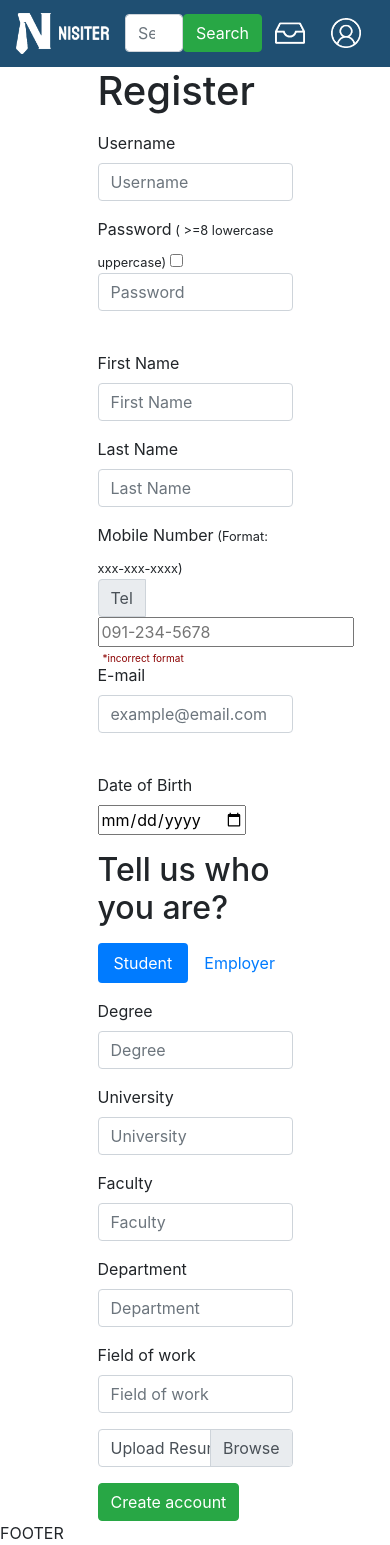
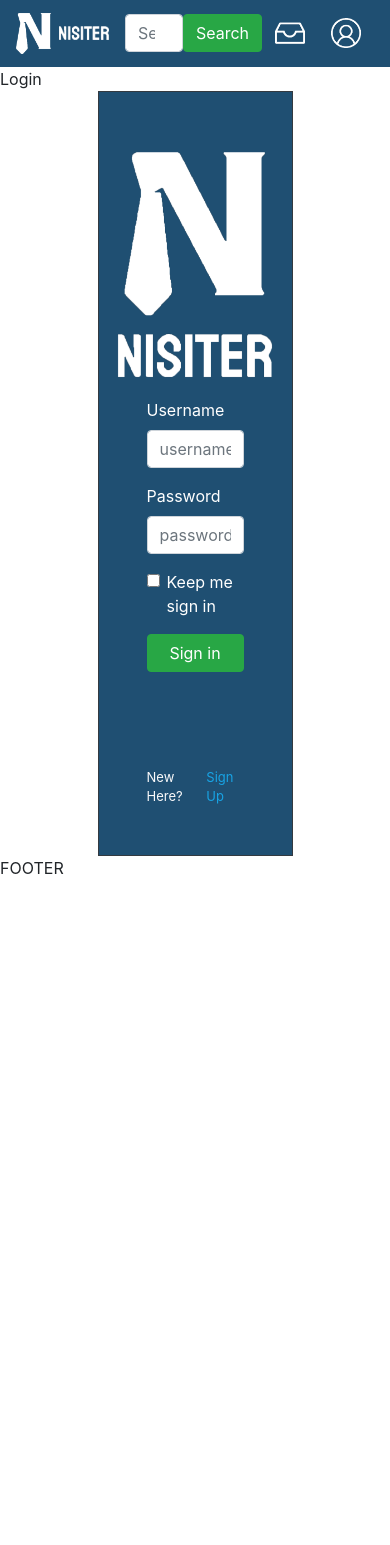
Before and after one commit to 2110336-SoftwareEngineering2/sec3_ALLA, a React (Create React App) app in the folder frontend/: page /login in a window 390 px wide. After the commit the page ends 880 px from the top, so only its background shows below. Built offline with nearby package versions, Linux system fonts and the light colour scheme.

Commit message:
fix conflict

```diff
--- a/frontend/src/pages/Login/index.js
+++ b/frontend/src/pages/Login/index.js
@@ -1,435 +1,134 @@
 import React, { useCallback, useEffect, useState } from "react";
-import { useLocation, useHistory } from "react-router-dom";
-import { useSelector, useDispatch } from "react-redux";
-import "react-phone-number-input/style.css";
-import PhoneInput from "react-phone-number-input";
+import { useLocation, useHistory } from 'react-router-dom'
+import { useSelector, useDispatch } from 'react-redux';
 import "./style.scss";
-import DatePicker from "react-datepicker";
-import axios from "axios";
+import Nisiter from "../../assets/nav_photo/Nisiter.png";
+import axios from 'axios';
 
-//import Select from "react-dropdown-select";
+export default function Login() {
+  const location = useLocation();
+  console.log(location)
+  const history = useHistory();
 
-import "react-datepicker/dist/react-datepicker.css";
-
-export default function Register() {
-  const location = useLocation();
-  const history = useHistory();
   const dispatch = useDispatch();
-  const AuthState = useSelector((state) => state.Auth);
+  const AuthState = useSelector(state => state.Auth);
 
   const initFormData = {
     username: "",
     password: "",
-    firstname: "",
-    lastname: "",
-    phone_no: "",
-    email: "",
-    isStudent: true,
-    Dateofbirth: "",
-  };
-  const initStudent = {
-    university: "",
-    degree: "",
-    faculty: "",
-    department: "",
-    fieldofwork: "",
-    resume: "",
+    stayLogin: false,
   };
 
-  const initEmployer = {
-    company: "",
-    fieldofwork: "",
-    position: "",
-  };
-  const [student, setStudent] = useState(initStudent);
   const [formData, setFormData] = useState(initFormData);
-  const [employer, setEmployer] = useState(initEmployer);
-  console.log(formData.Dateofbirth);
-  useEffect(() => {
-    console.log(formData);
-  }, [formData]);
-  function toggle() {
-    var x = document.getElementById("myPW");
-    if (x.type == "password") {
-      x.type = "text";
-    } else {
-      x.type = "password";
-    }
-    console.log(x.type)
-  }
-  function validateForm() {
-    if (
-      formData.username == "" ||
-      formData.password == "" ||
-      formData.firstname == "" ||
-      formData.lastname == "" ||
-      formData.phone_no == "" ||
-      formData.email == "" ||
-      formData.Dateofbirth == ""
-    )
-      return false;
-    if (formData.isStudent) {
-      return (
-        student.university == "" ||
-        student.degree == "" ||
-        student.faculty == "" ||
-        student.department == "" ||
-        student.fieldofwork == ""
-      );
-    }
-    else {
-      return (
-        employer.company == "" ||
-        employer.fieldofwork == "" ||
-        employer.position == ""
-      );
-    }
-  }
-  async function onRegisterHandler(e) {
-    if (!validateForm) {
-      alert("every blanks must be filled out");
-      return;
-    }
+  //console.log("form obj", formData);
+
+  async function onLoginHandler(e) {
     e.preventDefault();
-    var validInput = true;
-    await axios
-      .post("http://localhost:8300/user/check-username", {
-        username: formData.username,
+    await axios.post('http://127.0.0.1:8300/auth/login', {
+      "username": formData.username,
+      "password": formData.password
     })
-      .then((response) => {
-        if (response.data) {
-          alert("Your username is not unique!");
-          validInput = false;
-          return;
-        }
-      })
-      .catch((error) => {
-        console.log(error);
-      });
-    if (!validInput) return;
-    if (formData.isStudent) {
-      await axios
-        .post("http://127.0.0.1:8300/user", {
-          username: formData.username,
-          password: formData.password,
-          type: "STUDENT",
-          email: formData.email,
-          firstName: formData.firstname,
-          lastName: formData.lastname,
-          phoneNumber: formData.phone_no,
-          birthDate: formData.Dateofbirth,
-          university: student.university,
-          degree: student.degree,
-          faculty: student.faculty,
-          department: student.department,
-          fields_of_work: student.fieldofwork,
-        })
-        .then((response) => {
-          console.log("response", response);
+      .then(response => {
+        console.log('response', response)
         if (response.status === 201) {
           //console.log('Auth State', AuthState)
-            /* if (confirm("Register success!")){
-                            history.push("/login")
+          dispatch({ type: "LOGIN_SUCCESS", payload: { "id": response.data.id, "token": response.data.token } })
         }
-                        else {
-                            history.push("/login")
-                        } */
-          }
-          return response;
+        return response
       })
-        .catch((error) => {
-          alert(error.response.data.message);
-          console.log(error.response);
-          return error;
-        });
-    } else {
-      await axios
-        .post("http://127.0.0.1:8300/user", {
-          username: formData.username,
-          password: formData.password,
-          type: "EMPLOYER",
-          email: formData.email,
-          firstName: formData.firstname,
-          lastName: formData.lastname,
-          phoneNumber: formData.phone_no,
-          company: employer.company,
-          position: employer.position,
-          fields_of_work: employer.fieldofwork,
-        })
-        .then((response) => {
-          console.log("response", response);
-          if (response.status === 201) {
-            //console.log('Auth State', AuthState)
-            /* if (confirm("Register success!")){
-                            history.push("/login")
-                        }
-                        else {
-                            history.push("/login")
-                        } */
-          }
-          return response;
-        })
-        .catch((error) => {
-          alert(error.response.data.message);
-          console.log(error.response);
-          return error;
+      .catch(error => {
+        alert(error.response.data.message)
+        console.log(error.response)
+        return error
       });
   }
+
+  useEffect(() => {
+    console.log('Auth State in useEffect', AuthState)
+    if (AuthState.isLogin === true) {
+      history.push('/')
     }
+  }, [AuthState.isLogin])
+
+
+
   return (
-    <form className="form-container" onSubmit={onRegisterHandler}>
-      <div className="d-flex justify-content-left">
-        <header className=" pb-2">
-          <h1> Register </h1>
+    <div>
+      Login
+      <div className="form-container border border-dark Login_backgroud">
+        <div className="p-5">
+          <header class="d-flex justify-content-center pb-2 font-header">
+
+            <img src={Nisiter} alt="Logo" className="photo_size"></img>
           </header>
-      </div>
-      <div class="form-row">
-        <div class="form-group col-md-6">
-          <label for="inputEmail4">Username</label>
+          <form onSubmit={onLoginHandler}>
+            <div class="form-group">
+              <label for="inputEmail4" className="font-login">Username</label>
               <input
                 type="text"
                 class="form-control"
-            pattern=".{8,}"
+                id="inputEmail4"
+                value={formData.username}
                 onChange={(e) =>
                   setFormData({ ...formData, username: e.target.value })
                 }
-            placeholder="Username"
+                placeholder={"username"}
               ></input>
             </div>
-        <div class="form-group col-md-6">
-          <label for="inputPassword4">Password</label>
-          <small> ( {">"}=8 lowercase uppercase) </small>
-          <input type="checkbox" onClick={toggle}></input>
+            <div class="form-group ">
+              <label for="inputPassword4" className="font-login">Password</label>
               <input
                 type="password"
                 class="form-control"
-            id="myPW"
+                id="inputPassword4"
+                value={formData.password}
                 onChange={(e) =>
                   setFormData({ ...formData, password: e.target.value })
                 }
-            placeholder="Password"
-            pattern="(?=.*\d)(?=.*[a-z])(?=.*[A-Z]).{8,}"
-          ></input>
-          <span class="validity"></span>
-          <br></br>
-        </div>
-      </div>
-      <div class="form-row">
-        <div class="form-group col-md-6">
-          <label for="inputPassword4">First Name</label>
-          <input
-            type="text"
-            class="form-control"
-            onChange={(e) =>
-              setFormData({ ...formData, fname: e.target.value })
-            }
-            value={formData.fname}
-            placeholder="First Name"
+                placeholder={"password"}
               ></input>
             </div>
 
-        <div class="form-group col-md-6">
-          <label for="inputAddress">Last Name</label>
+            <div class="form-group">
+              <div class="form-check">
                 <input
-            type="text"
-            class="form-control"
-            onChange={(e) =>
-              setFormData({ ...formData, lname: e.target.value })
-            }
-            placeholder="Last Name"
+                  class="form-check-input"
+                  type="checkbox"
+                  id="gridCheck"
                 ></input>
-        </div>
-      </div>
-
-      <div class="form-group">
-        <label for="inputAddress">Mobile Number</label>
-        <small> (Format: xxx-xxx-xxxx) </small>
-        <div class="input-group">
-          <div class="input-group-prepend">
-            <div class="input-group-text">Tel</div>
-          </div>
-          <input
-            type="tel"
-            required
-            id="telNo"
-            name="telNo"
-            class="form"
-            placeholder="091-234-5678"
-            pattern="[0-9]{3}-[0-9]{3}-[0-9]{4}"
-            value={formData.phone_no}
-            onChange={(e) =>
-              setFormData({ ...formData, phone_no: e.target.value })
-            }
-          ></input>
-          <span class="validity"></span>
-        </div>
-      </div>
-      <div class="form-group">
-        <label for="inputAddress">E-mail</label>
-        <input
-          type="email"
-          pattern="[a-z0-9._%+-]+@[a-z0-9.-]+\.[a-z]{2,4}$"
-          class="form-control"
-          placeholder="example@email.com"
-          onChange={(e) => setFormData({ ...formData, email: e.target.value })}
-        ></input>
-        <span class="validity"></span>
-        <br></br>
-      </div>
-      <div class="form-group">
-        <label className="d-block">Date of Birth</label>
-        <div class="input-group">
-          {/* <div class="input-group-prepend">
-                        <i class="fa fa-calendar input-group-text" aria-hidden="true"></i>
-                    </div> */}
-          <input
-            type="date"
-            onChange={(e) =>
-              setFormData({ ...formData, Dateofbirth: e.target.value })
-            }
-          ></input>
-        </div>
-      </div>
-      <div className="d-flex justify-content-left">
-        <header className=" pb-2">
-          <h2> Tell us who you are? </h2>
-        </header>
-      </div>
-      <ul className="nav nav-pills mb-3">
-        <li className="list-item">
-          <a
-            className={`nav-link ${formData.isStudent ? "active" : ""}`}
-            onClick={(e) => setFormData({ ...formData, isStudent: true })}
-          >
-            Student
-          </a>
-        </li>
-        <li className="list-item">
-          <a
-            className={`nav-link ${!formData.isStudent ? "active" : ""}`}
-            onClick={(e) => setFormData({ ...formData, isStudent: false })}
-          >
-            Employer
-          </a>
-        </li>
-      </ul>
-      {formData.isStudent ? (
-        <div>
-          <div class="form-row">
-            <div class="form-group col-md-6">
-              <label for="inputEmail4">Degree</label>
-              <input
-                type="text"
-                class="form-control"
-                onChange={(e) =>
-                  setStudent({ ...student, degree: e.target.value })
-                }
-                placeholder="Degree"
-              ></input>
-            </div>
-            <div class="form-group col-md-6">
-              <label>University</label>
-              <input
-                type="text"
-                class="form-control"
-                onChange={(e) =>
-                  setStudent({ ...student, university: e.target.value })
-                }
-                placeholder="University"
-              ></input>
-            </div>
-          </div>
-          <div class="form-row">
-            <div class="form-group col-md-6">
-              <label for="inputFaculty4">Faculty</label>
-              <input
-                type="text"
-                class="form-control"
-                onChange={(e) =>
-                  setStudent({ ...student, faculty: e.target.value })
-                }
-                placeholder="Faculty"
-              ></input>
-            </div>
-
-            <div class="form-group col-md-6">
-              <label for="inputAddress">Department</label>
-              <input
-                type="text"
-                class="form-control"
-                onChange={(e) =>
-                  setStudent({ ...student, department: e.target.value })
-                }
-                placeholder="Department"
-              ></input>
-            </div>
-          </div>
-          <div class="form-row">
-            <div class="form-group col-md-6">
-              <label for="inputAddress">Field of work</label>
-              <input
-                type="text"
-                class="form-control"
-                onChange={(e) =>
-                  setStudent({ ...student, fieldofwork: e.target.value })
-                }
-                placeholder="Field of work"
-              ></input>
-            </div>
-          </div>
-          <div class="input-group mb-3">
-            <div class="custom-file">
-              <input type="file" class="custom-file-input"></input>
-              <label class="custom-file-label" for="inputGroupFile01">
-                Upload Resume
+                <label class="form-check-label font-login" for="gridCheck">
+                  Keep me sign in
                 </label>
               </div>
             </div>
+            <div class="d-flex flex-column justify-content-center pb-5">
+              <button type="submit" class="btn btn-success">
+                Sign in
+              </button>
             </div>
-      ) : (
-        <div>
-          <div class="form-row">
-            <div class="form-group col-md-6">
-              <label for="inputEmail4">Company</label>
-              <input
-                type="text"
-                class="form-control"
-                onChange={(e) =>
-                  setEmployer({ ...formData, company: e.target.value })
-                }
-                placeholder="Company"
-              ></input>
+            <div class="d-flex justify-content-center pt-5 font-newhere">
+              {" "}
+              New Here?
+              <a href="/register" class="pl-2 font-signup">
+                {" "}
+                Sign Up{" "}
+              </a>
             </div>
-            <div class="form-group col-md-6">
-              <label for="inputPassword4">Position</label>
-              <input
-                type="text"
-                class="form-control"
-                onChange={(e) =>
-                  setEmployer({ ...formData, position: e.target.value })
-                }
-                placeholder="Position"
-              ></input>
+
+            {/* <div class="d-flex flex-column justify-content-center pb-1">
+              <button type="submit" class="btn btn-info">
+                Student
+              </button>
             </div>
-          </div>
-          <div class="form-row">
-            <div class="form-group">
-              <label for="inputPassword4">Field of works</label>
-              <input
-                type="text"
-                class="form-control"
-                onChange={(e) =>
-                  setEmployer({ ...formData, fieldofwork: e.target.value })
-                }
-                placeholder="Field of works"
-              ></input>
+
+            <div class="d-flex flex-column justify-content-center pb-3">
+              <button type="submit" class="btn btn-danger">
+                Employer
+              </button>
+            </div> */}
+          </form>
         </div>
       </div>
     </div>
-      )}
-      <button type="submit" class="btn btn-success">
-        Create account
-      </button>
-    </form>
   );
 }
```
Lines whose indentation alone changed are shown as unchanged.
